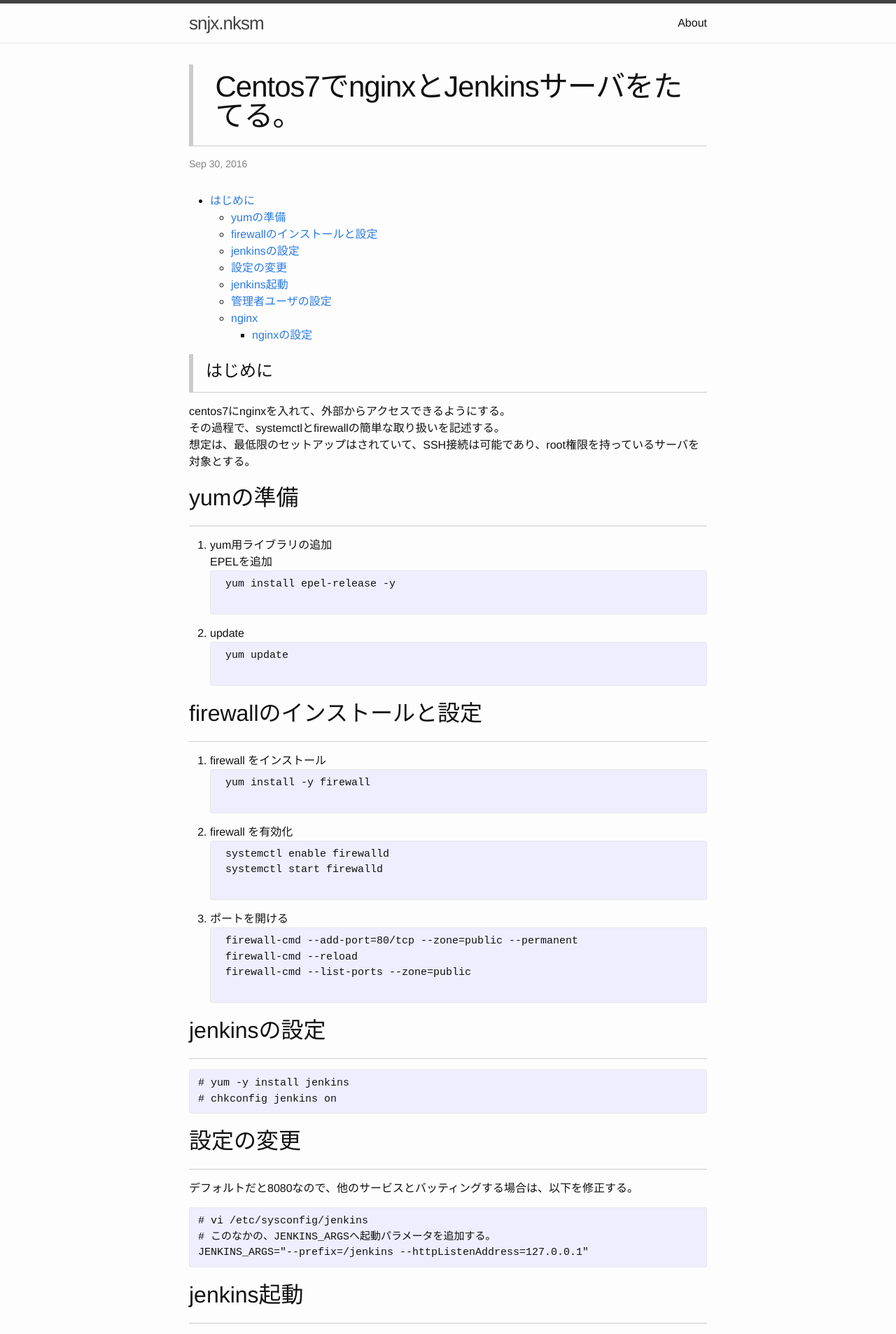
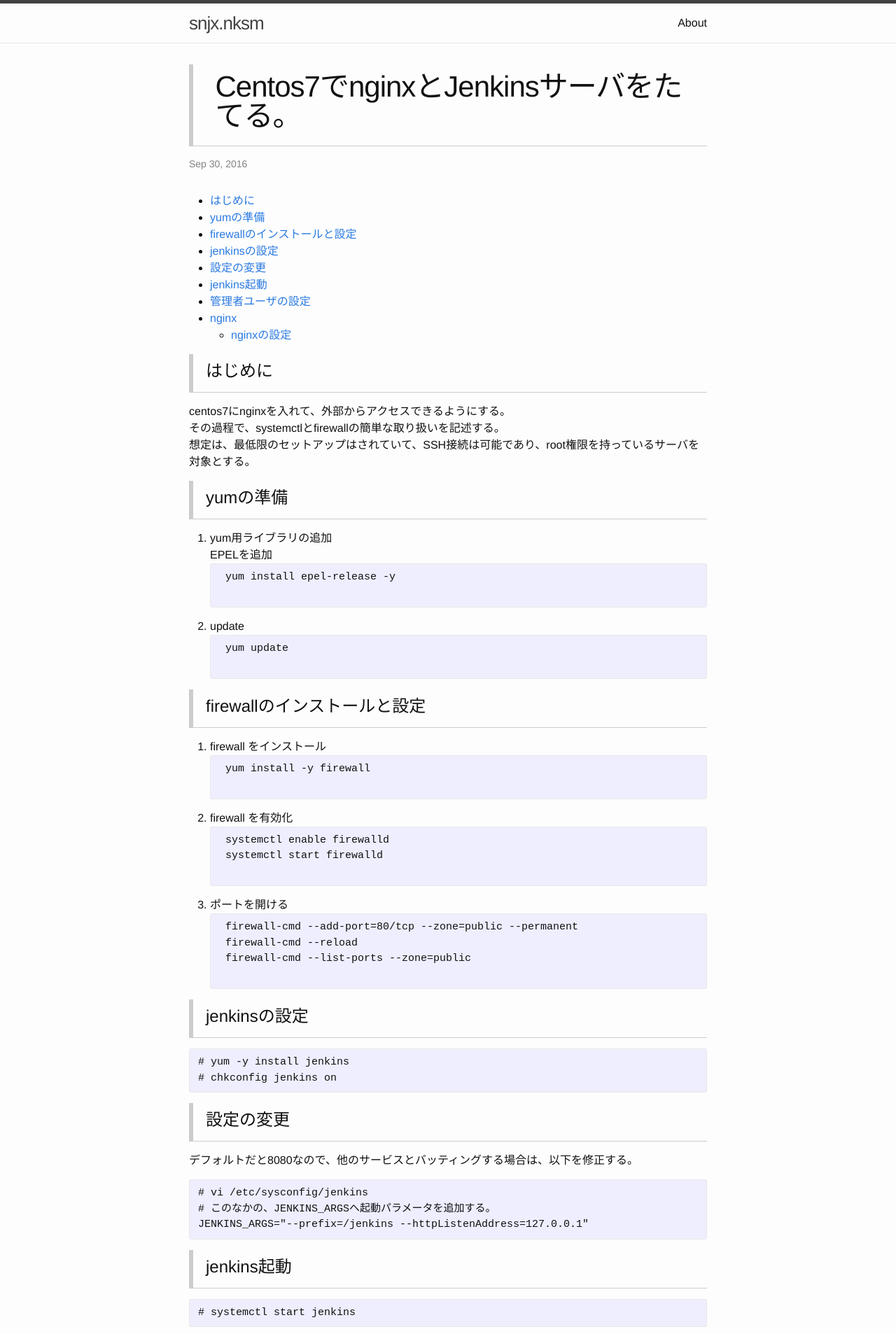
Before and after one commit to snjxnksm/snjxnksm.github.io, a Jekyll site: the page built from _posts/2016-09-30-nginx_mysql_jenkins.md, in a window 1280 px wide. Shown: the top 1906 px of the page at 70% size. Built offline with Jekyll 4.4.1, drawn with Linux system fonts in a browser that asks for light colours.

Commit message:
見出しを変更

```diff
--- a/_posts/2016-09-30-nginx_mysql_jenkins.md
+++ b/_posts/2016-09-30-nginx_mysql_jenkins.md
@@ -17,7 +17,7 @@ centos7にnginxを入れて、外部からアクセスできるようにする
 その過程で、systemctlとfirewallの簡単な取り扱いを記述する。
 想定は、最低限のセットアップはされていて、SSH接続は可能であり、root権限を持っているサーバを対象とする。
 
-## yumの準備
+# yumの準備
 
 1. yum用ライブラリの追加
     EPELを追加
@@ -29,7 +29,7 @@ centos7にnginxを入れて、外部からアクセスできるようにする
     yum update
     </pre>
 
-## firewallのインストールと設定
+# firewallのインストールと設定
 
 0. firewall をインストール
     <pre>
@@ -47,7 +47,7 @@ centos7にnginxを入れて、外部からアクセスできるようにする
     firewall-cmd --list-ports --zone=public
     </pre>
 
-## jenkinsの設定
+# jenkinsの設定
 
 
 <pre>
@@ -55,7 +55,7 @@ centos7にnginxを入れて、外部からアクセスできるようにする
 # chkconfig jenkins on
 </pre>
 
-##  設定の変更
+#  設定の変更
 
 デフォルトだと8080なので、他のサービスとバッティングする場合は、以下を修正する。
 
@@ -65,13 +65,13 @@ centos7にnginxを入れて、外部からアクセスできるようにする
 JENKINS_ARGS="--prefix=/jenkins --httpListenAddress=127.0.0.1"
 </pre>
 
-##  jenkins起動
+#  jenkins起動
 
 <pre>
 # systemctl start jenkins
 </pre>
 
-##  管理者ユーザの設定
+#  管理者ユーザの設定
 
 ここまでの作業で、8080ポートにてjenkinsが動作しているはず。
 バンドルされているfirefoxなどのブラウザで http://localhost:8080 にログインすると、権限を設定せよという画面出てくる。
@@ -80,7 +80,7 @@ Administrator Password欄に、画面に指示されているファイルの中
 初期設定画面では、プラグインの指定と全権管理者を設定する。
 
 
-## nginx
+# nginx
 
 0. nginx インストール
 
@@ -106,7 +106,7 @@ Administrator Password欄に、画面に指示されているファイルの中
     systemctl stop nginx
     </pre>
 
-### nginxの設定
+## nginxの設定
 
 
 /etc/nginx/nginx.conf に以下を追加。
```
